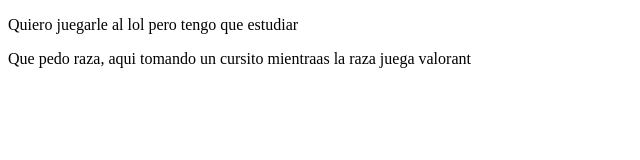
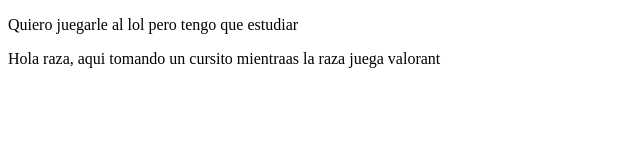
Before and after one commit to DavidSChand/DemoProjectPreworkCurse, a plain HTML site: page index.html in a window 1280 px wide. Shown: the full height of the page, 0-640 px from the left. Drawn offline with Linux system fonts and the light colour scheme.

```diff
--- a/index.html
+++ b/index.html
@@ -10,6 +10,6 @@
     <p>
         Quiero juegarle al lol pero tengo que estudiar
     </p>
-    Que pedo raza, aqui tomando un cursito mientraas la raza juega valorant
+    Hola raza, aqui tomando un cursito mientraas la raza juega valorant
 </body>
 </html>
```
